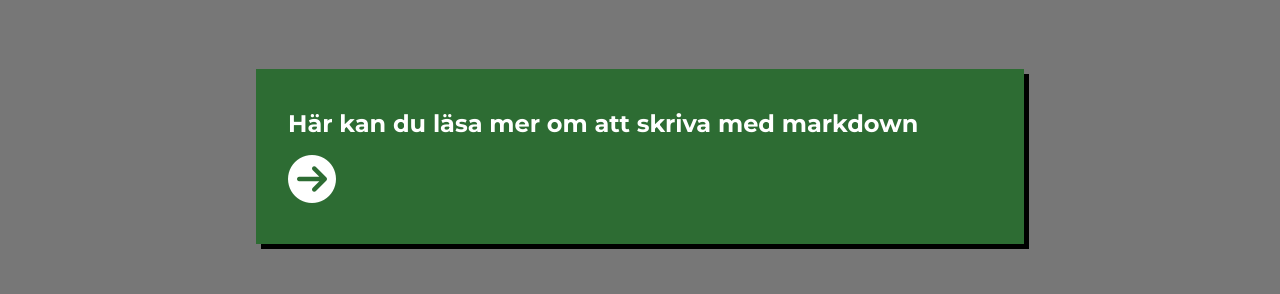
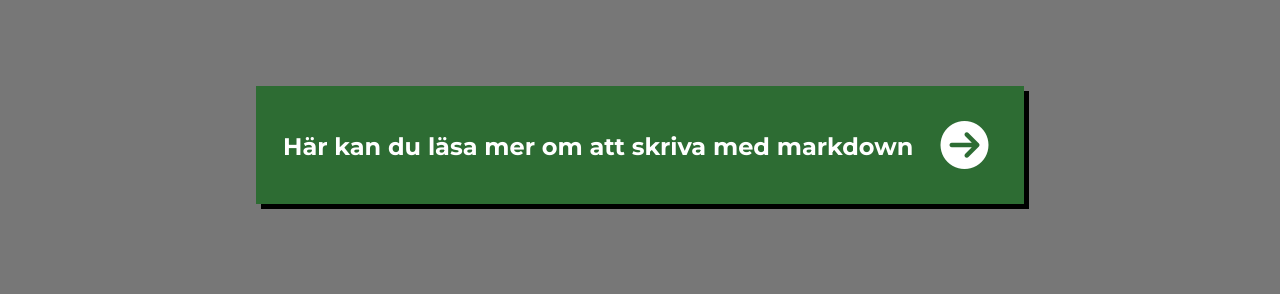
Before and after one commit to kattasawa/final-project, a React app in the folder frontend/: page /admin in a window 1280 px wide. Shown: the part 1190-1484 px from the top of the page. Built offline with nearby package versions, Linux system fonts and the light colour scheme; no server answers.

Commit message:
On hover effect adminpage

```diff
--- a/frontend/src/pages/admin/adminpage.js
+++ b/frontend/src/pages/admin/adminpage.js
@@ -106,9 +106,9 @@
         </form>
       </div>
 
-      <div className="form-container green">
+      <div className="form-container-green">
         <a href="http://assemble.io/docs/Cheatsheet-Markdown.html" target="_blank" rel="noopener noreferrer">
-        <h3><span className="white-text">Här kan du läsa mer om att skriva med markdown&nbsp; &nbsp; <i className="fa fa-arrow-circle-right" aria-hidden="true" /> </span></h3></a>
+        Här kan du läsa mer om att skriva med markdown&nbsp; &nbsp; <i className="fa fa-arrow-circle-right" aria-hidden="true" /> </a>
       </div>
 
       <div className="contact-admin-container">
--- a/frontend/src/pages/admin/style.css
+++ b/frontend/src/pages/admin/style.css
@@ -1,5 +1,3 @@
-
-
 .Admin {
   width: 100vw;
   min-height: 100vh;
@@ -30,7 +28,7 @@
   top: 8px;
 }
 .contact-admin-container{
-  padding:2em;
+  padding: 2em;
   background-color: #d2d2d2;
   margin: 0.7em 0 1.5em 0;
   box-shadow: 5px 5px;
@@ -43,8 +41,6 @@
 }
 
 .contact-admin-input {
-  width: 100%;
-  /* height: auto; */
   padding: 1em;
   background-color: #fff;
   margin: 0.7em 0 1em 0;
@@ -52,13 +48,27 @@
   font-size: 1em;
 }
 
-.green {
+.form-container-green {
+  padding: 1em;
+  margin: 0.7em 0 4em 0;
+  box-shadow: 5px 5px;
   background-color: #2d6c33;
+  border: 3px solid #2d6c33;
+  font-weight: 600;
+  font-size: 1.5em;
+  line-height: 2.5em;
 }
 
-.Admin a {
-  color: #000;
+.form-container-green a {
+  color: #fff;
 }
 
-.Admin a:hover {
+.form-container-green a:hover {
+  color: #2d6c33;
 }
+
+.form-container-green:hover {
+  color: #2d6c33;
+  background-color: #fff;
+  box-shadow: 5px 5px #000;
+}
```
